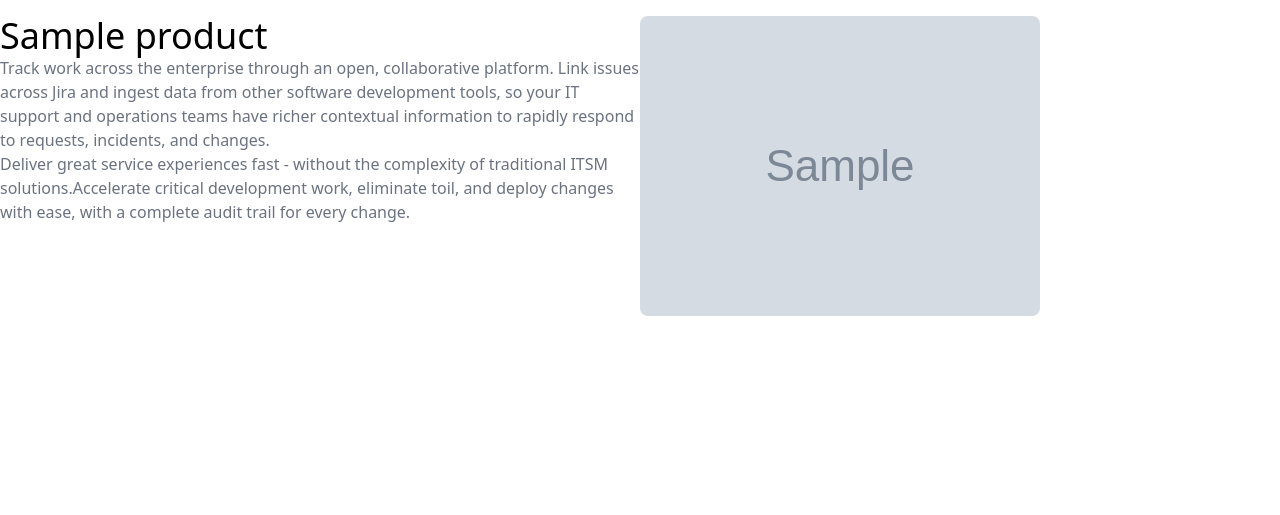
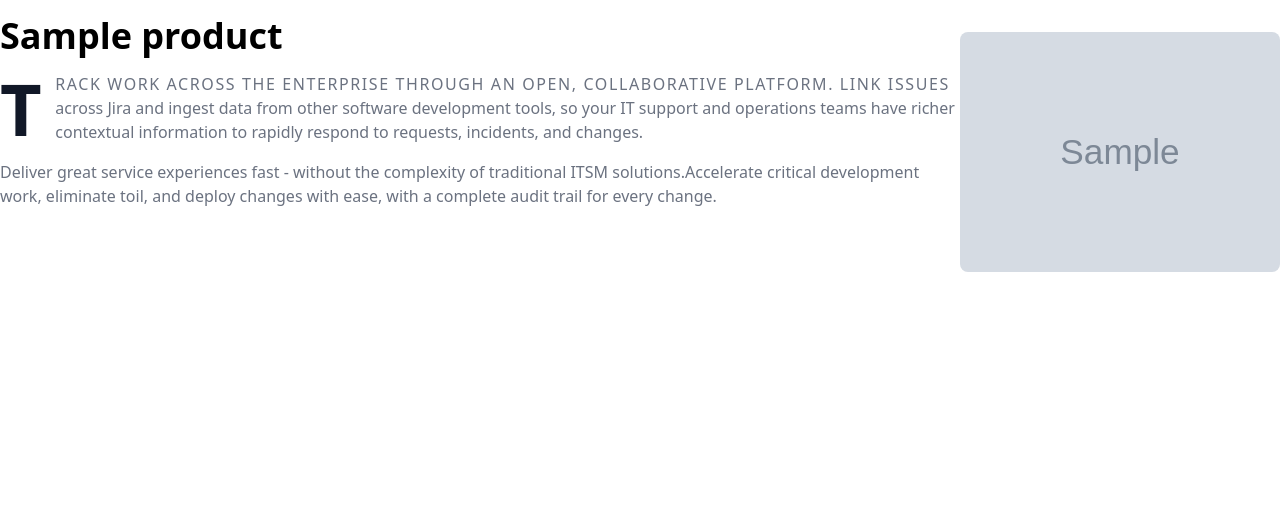
Before and after one commit to emirakyer/ecommerce-app, a Django app: a page that uses templates/base.html in a window 1280 px wide. Shown: the part 72-587 px from the top of the page. Run offline with Django 5.2, Linux system fonts and the light colour scheme; tables that the repository leaves empty hold one stand-in row (values such as "Sample post"); grey boxes marked "Sample" are stand-in pictures.

Commit message:
feat: conf for pc

```diff
--- a/static/css/output.css
+++ b/static/css/output.css
@@ -1346,6 +1354,10 @@
   height: 2.25rem;
 }
 
+.h-auto {
+  height: auto;
+}
+
 .h-screen {
   height: 100vh;
 }
@@ -1510,6 +1526,10 @@
 
 .justify-between {
   justify-content: space-between;
+}
+
+.gap-4 {
+  gap: 1rem;
 }
 
 .gap-8 {
@@ -1528,12 +1548,22 @@
   margin-left: calc(2rem * calc(1 - var(--tw-space-x-reverse)));
 }
 
+.space-y-4 > :not([hidden]) ~ :not([hidden]) {
+  --tw-space-y-reverse: 0;
+  margin-top: calc(1rem * calc(1 - var(--tw-space-y-reverse)));
+  margin-bottom: calc(1rem * var(--tw-space-y-reverse));
+}
+
 .self-center {
   align-self: center;
 }
 
 .overflow-hidden {
   overflow: hidden;
+}
+
+.overflow-x-auto {
+  overflow-x: auto;
 }
 
 .whitespace-nowrap {
@@ -1794,6 +1841,15 @@
   line-height: 1.75rem;
 }
 
+.text-xs {
+  font-size: 0.75rem;
+  line-height: 1rem;
+}
+
+.font-bold {
+  font-weight: 700;
+}
+
 .font-extrabold {
   font-weight: 800;
 }
@@ -2096,6 +2198,16 @@
   color: rgb(156 163 175 / var(--tw-placeholder-opacity));
 }
 
+.dark\:first-letter\:text-gray-100:is(.dark *)::first-letter {
+  --tw-text-opacity: 1;
+  color: rgb(243 244 246 / var(--tw-text-opacity));
+}
+
+.dark\:hover\:bg-blue-500:hover:is(.dark *) {
+  --tw-bg-opacity: 1;
+  background-color: rgb(63 131 248 / var(--tw-bg-opacity));
+}
+
 .dark\:hover\:bg-blue-700:hover:is(.dark *) {
   --tw-bg-opacity: 1;
   background-color: rgb(26 86 219 / var(--tw-bg-opacity));
@@ -2197,6 +2331,18 @@
 
   .md\:h-screen {
     height: 100vh;
+  }
+
+  .md\:w-1\/4 {
+    width: 25%;
+  }
+
+  .md\:w-3\/4 {
+    width: 75%;
+  }
+
+  .md\:w-64 {
+    width: 16rem;
   }
 
   .md\:w-auto {
--- a/templates/products/list-card.html
+++ b/templates/products/list-card.html
@@ -2,6 +2,7 @@
     {% if object.image %}<a href="{{ object.get_absolute_url }}">
         <img class="w-full  md:w-64 rounded-lg sm:rounded-none sm:rounded-l-lg" src="{{ object.image.url }}" alt="{{ object.name }}">
     </a>
+
     {% endif %}
     <div class="p-5">
         <h3 class="text-xl font-bold tracking-tight text-gray-900 dark:text-white">
```
Also changed, not shown: other parts of static/css/output.css (+97 -0 lines).
